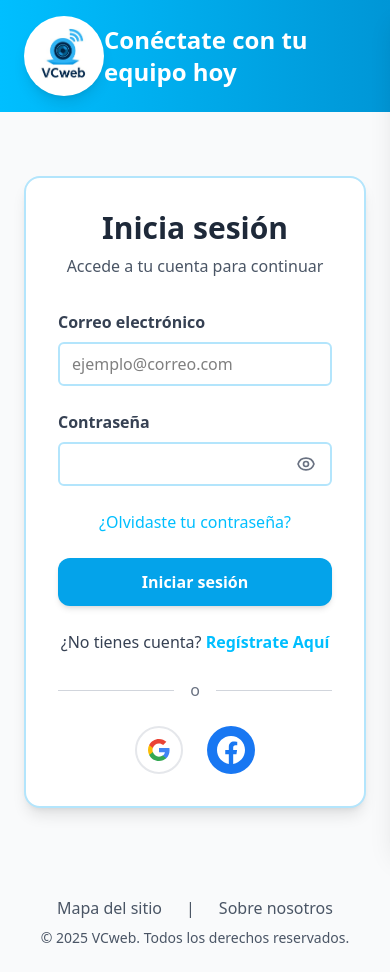
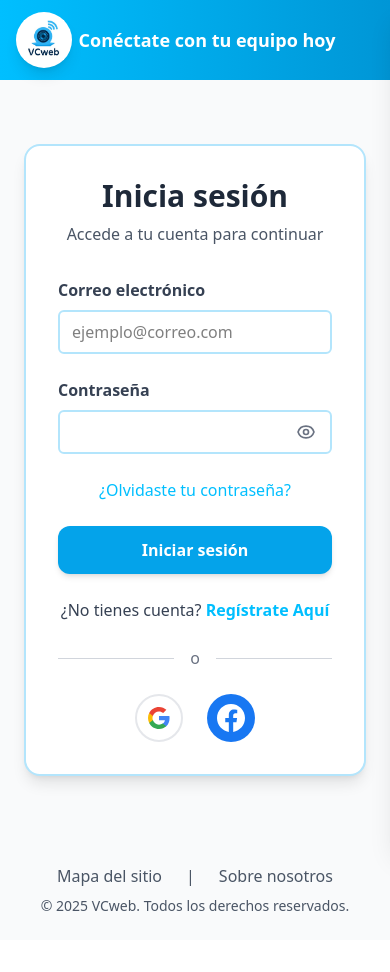
Before and after one commit to MarcoCastr0/VCweb-Front, a React (Vite) app: page /login in a window 390 px wide. After the commit the page ends 940 px from the top, so only its background shows below. Built offline with nearby package versions, Linux system fonts and the light colour scheme.

Commit message:
modify header in movil

```diff
--- a/src/components/Header.tsx
+++ b/src/components/Header.tsx
@@ -11,7 +11,7 @@ const Header = ({ title, showMenu = false }: HeaderProps) => {
   const menuRef = useRef<HTMLDivElement>(null);
   const buttonRef = useRef<HTMLButtonElement>(null);
 
-  // Cerrar al tocar afuera
+  // Cerrar menú al tocar afuera
   useEffect(() => {
     const handleClickOutside = (event: MouseEvent) => {
       if (
@@ -30,13 +30,27 @@ const Header = ({ title, showMenu = false }: HeaderProps) => {
   return (
     <>
       {/* Header */}
-      <header className="bg-gradient-to-r from-[#00bfff] to-[#0096d6] px-6 py-4 flex items-center justify-between">
+      <header
+        className="
+          bg-gradient-to-r from-[#00bfff] to-[#0096d6]
+          px-4 py-3             /* Móvil pequeño */
+          sm:px-6 sm:py-4       /* Desde tablet hacia arriba */
+          flex items-center justify-between
+        "
+      >
+        {/* Logo */}
         <Link to="/" className="flex items-center gap-3">
-          <div className="w-20 h-20 bg-white rounded-full flex items-center justify-center shadow-lg">
+          <div
+            className="
+              w-14 h-14            /* Móvil */
+              sm:w-20 sm:h-20       /* Pantallas grandes */
+              bg-white rounded-full flex items-center justify-center shadow-lg
+            "
+          >
             <img
               src="/Logo.jpg"
               alt="VCweb Logo"
-              className="w-14 h-14"
+              className="w-10 h-10 sm:w-14 sm:h-14"
               onError={(e) => {
                 (e.currentTarget as HTMLImageElement).style.display = "none";
               }}
@@ -44,13 +58,30 @@ const Header = ({ title, showMenu = false }: HeaderProps) => {
           </div>
         </Link>
 
-        <h1 className="text-white text-2xl font-semibold">{title}</h1>
+        {/* Título */}
+        <h1 className="text-white text-lg sm:text-2xl font-semibold">
+          {title}
+        </h1>
 
         {/* Botón menú */}
         {showMenu ? (
-          <button ref={buttonRef} onClick={() => setOpenMenu(true)} className="text-white">
-            <svg className="w-8 h-8" fill="none" stroke="currentColor" viewBox="0 0 24 24">
-              <path strokeLinecap="round" strokeLinejoin="round" strokeWidth={2} d="M4 6h16M4 12h16M4 18h16" />
+          <button
+            ref={buttonRef}
+            onClick={() => setOpenMenu(true)}
+            className="text-white"
+          >
+            <svg
+              className="w-6 h-6 sm:w-8 sm:h-8" /* Más pequeño en móvil */
+              fill="none"
+              stroke="currentColor"
+              viewBox="0 0 24 24"
+            >
+              <path
+                strokeLinecap="round"
+                strokeLinejoin="round"
+                strokeWidth={2}
+                d="M4 6h16M4 12h16M4 18h16"
+              />
             </svg>
           </button>
         ) : (
@@ -61,8 +92,11 @@ const Header = ({ title, showMenu = false }: HeaderProps) => {
       {/* Sidebar derecho */}
       <div
         ref={menuRef}
-        className={`fixed top-0 right-0 h-full w-64 bg-[#edf5fc] shadow-xl transform transition-transform duration-300 z-50
-          ${openMenu ? "translate-x-0" : "translate-x-full"}`}
+        className={`
+          fixed top-0 right-0 h-full w-64 bg-[#edf5fc] shadow-xl
+          transform transition-transform duration-300 z-50
+          ${openMenu ? "translate-x-0" : "translate-x-full"}
+        `}
       >
         {/* Encabezado */}
         <div className="flex items-center justify-between px-6 py-5 border-b border-gray-200">
```
